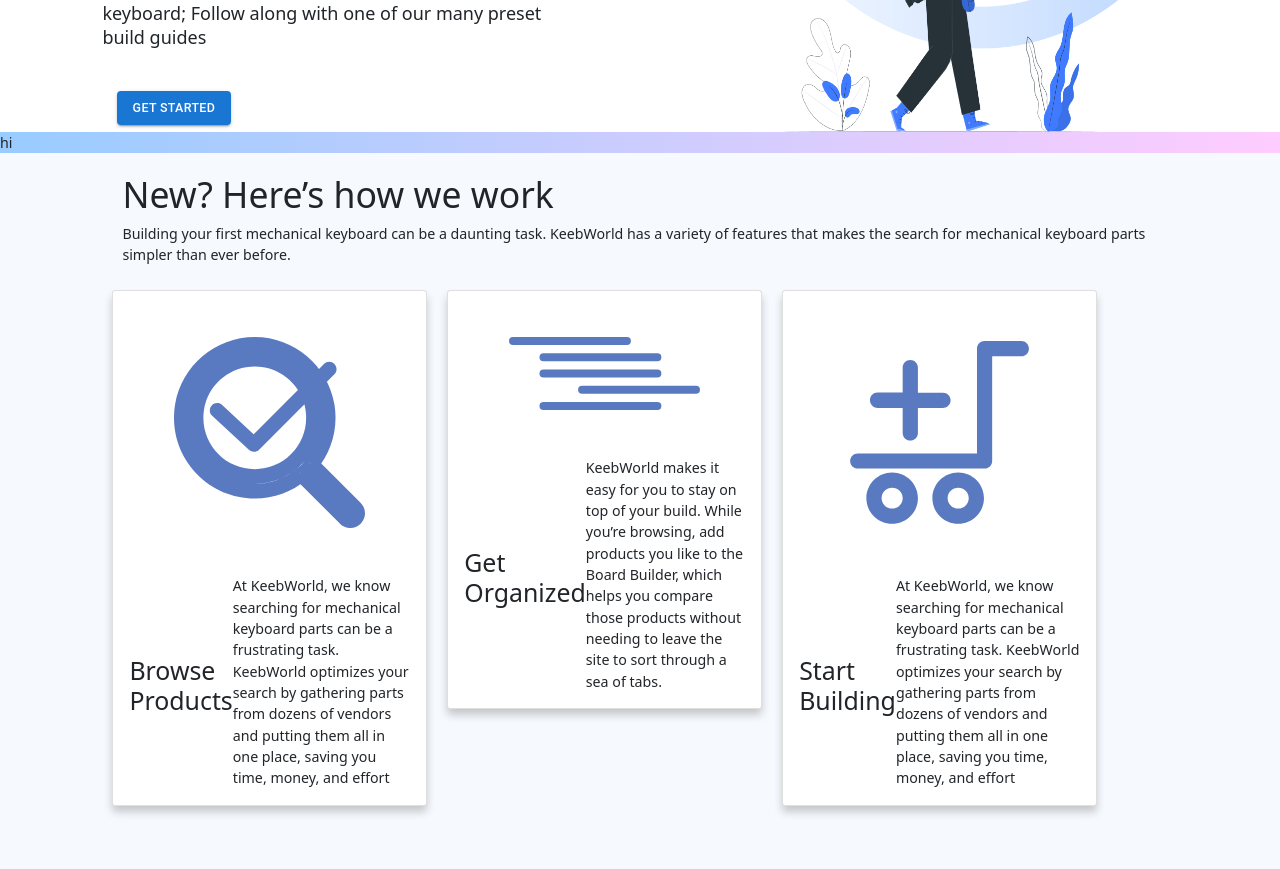
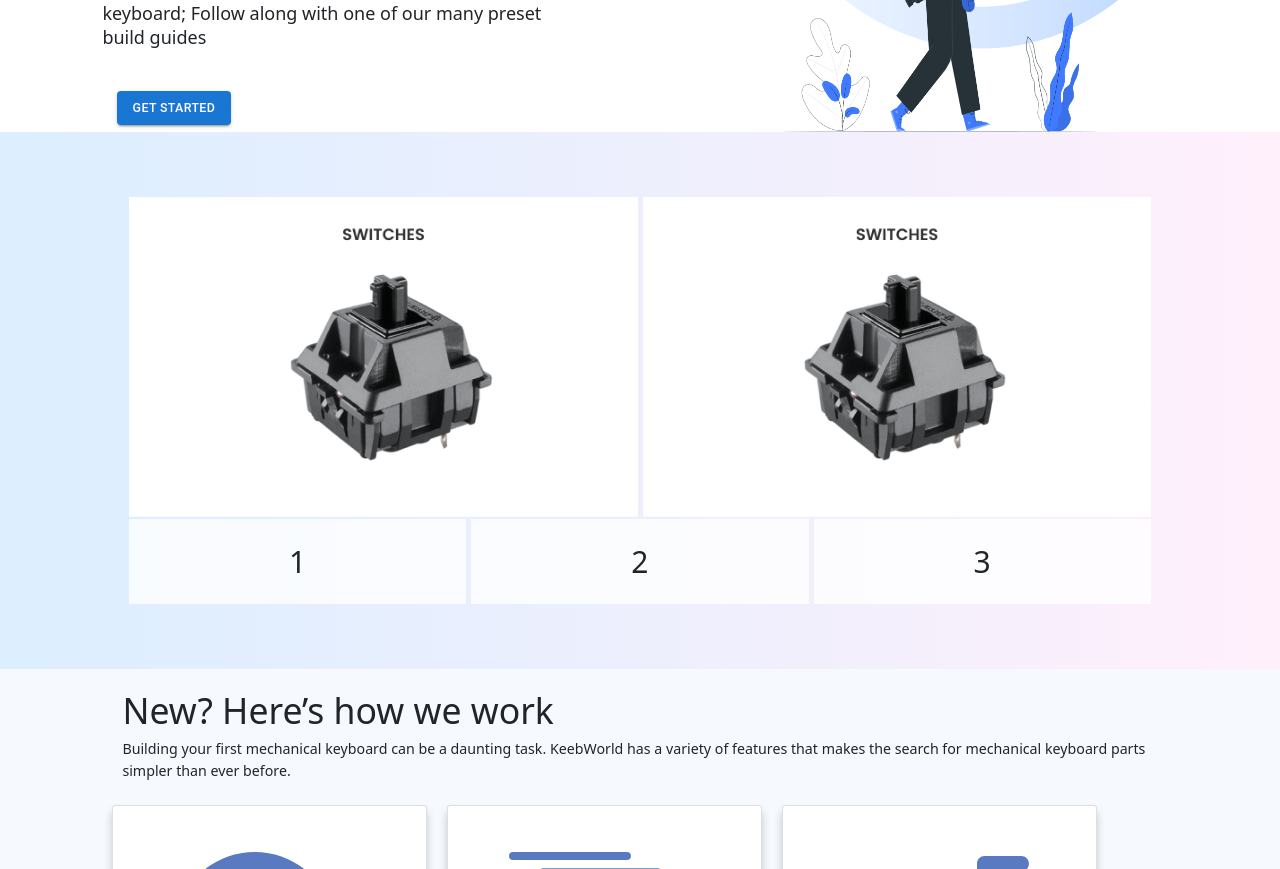
Before and after one commit to fullstackatbrown/project-keebworld-frontend, a React (Create React App) app: page / in a window 1280 px wide. Shown: the part 360-1229 px from the top of the page. Built offline with nearby package versions, Linux system fonts and the light colour scheme.

Commit message:
part two of homepage flexbox works

```diff
--- a/src/components/HomeSub2.css
+++ b/src/components/HomeSub2.css
@@ -1,3 +1,74 @@
 .multicolor {
-  background: linear-gradient(to right, #99ccff 0%, #ffccff 100%);
+  background: linear-gradient(
+    to right,
+    rgba(188, 223, 255, 0.53) 0%,
+    rgba(255, 225, 248, 0.51) 100%
+  );
+  align-content: center;
+  padding: 5% 10%;
+  /* padding-right: 50%; */
+  display: grid;
+  grid-template-rows: auto auto;
 }
+.grid-container-2 {
+  display: grid;
+  grid-template-columns: auto auto;
+  gap: 5px;
+  /* background-color: #2196f3; */
+  padding: 1px;
+  margin-right: 5px;
+  width: 100%;
+  grid-row-start: 1;
+  grid-row-end: 2;
+}
+
+.grid-container-2 > div {
+  /* background-color: rgba(255, 255, 255, 0.8); */
+  text-align: center;
+  padding: 0px 0;
+  /* font-size: 30px; */
+}
+
+.grid-container-3 {
+  display: grid;
+  grid-template-columns: 33% 33% 33%;
+  gap: 5px;
+  /* background-color: #2196f3; */
+  padding: 1px;
+  grid-row-start: 2;
+  grid-row-end: 3;
+}
+
+.grid-container-3 > div {
+  /* background-color: rgba(255, 255, 255, 0.8); */
+  text-align: center;
+  padding: 5px 0;
+  font-size: 30px;
+
+  background-color: rgba(255, 255, 255, 0.8);
+  text-align: center;
+  padding: 20px 0;
+  font-size: 30px;
+}
+
+.grid-container-2 .item1 {
+  grid-column-start: 1;
+  grid-column-end: 2;
+}
+
+.item1 > img {
+  width: 100%;
+}
+
+.grid-container-2 .item2 {
+  grid-column-start: 2;
+  grid-column-end: 3;
+}
+
+.item2 > img {
+  width: 100%;
+}
+/* .item3 {
+  grid-column-start: 2;
+  grid-column-end: 3;
+} */
--- a/src/components/HomeSub2.js
+++ b/src/components/HomeSub2.js
@@ -1,8 +1,33 @@
 import React from "react";
+import switches from "../photos/home-page/switches.png";
 import "./HomeSub2.css";
 
 function HomeSub2() {
-  return <div className="multicolor"> hi</div>
+  return (
+    <div className="multicolor">
+      <div>
+        <div class="grid-container-2">
+          <div class="item1">
+            <img src={switches} alt="switches"></img>
+          </div>
+          <div class="item2">
+            <img src={switches} alt="icon"></img>
+          </div>
+        </div>
+        <div class="grid-container-3">
+          <div class="item1">
+            1{/* <img src={switches} alt="icon"></img> */}
+          </div>
+          <div class="item2">
+            2{/* <img src={switches} alt="icon"></img> */}
+          </div>
+          <div class="item3">
+            3{/* <img src={switches} alt="icon"></img> */}
+          </div>
+        </div>
+      </div>
+    </div>
+  );
 }
 
 export default HomeSub2;
```
Also changed, not shown: src/photos/home-page/switches.png (added).
